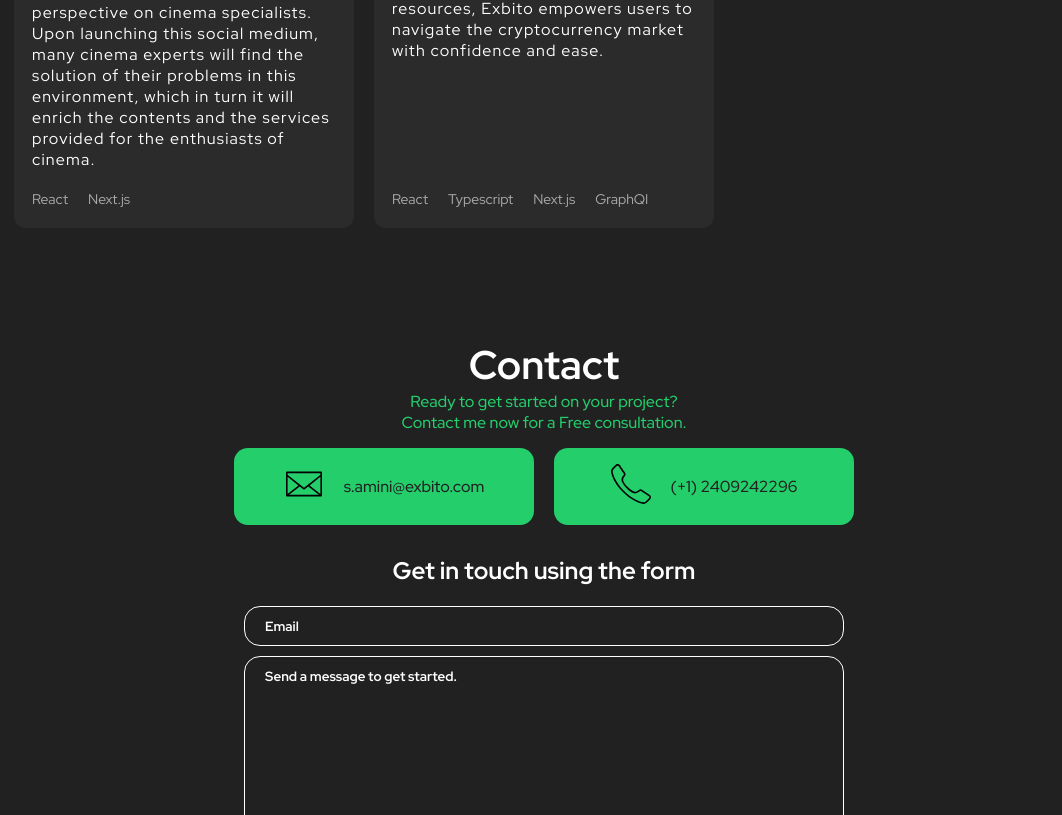
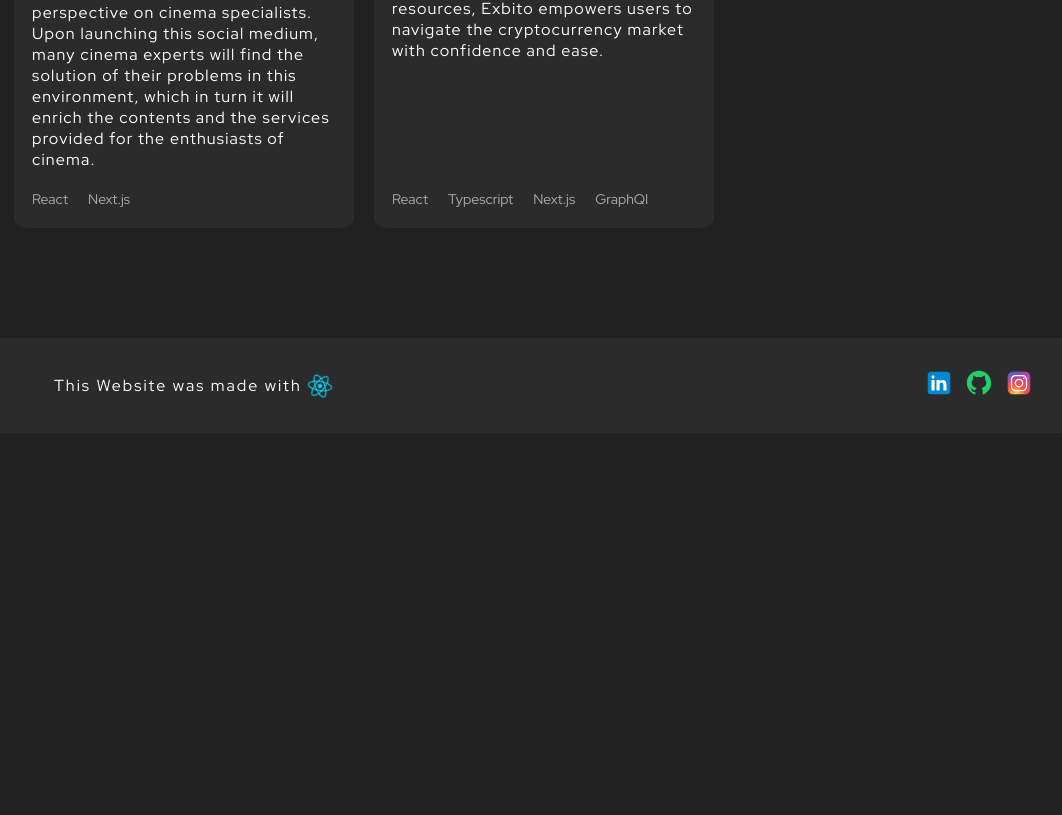
Before and after one commit to sadafamininia99/Pottfolio, a React (Create React App) app: page / in a window 1280 px wide. Shown: the part 1985-2800 px from the top of the page, without its empty margins (96-1158 px from the left). After the commit the page ends 2418 px from the top, so only its background shows below. Built offline with nearby package versions, Linux system fonts and the light colour scheme.

Commit message:
fix and update

```diff
--- a/src/components/Contact/Contact.tsx
+++ /dev/null
@@ -1,31 +0,0 @@
-import { Container } from "./styles";
-import emailIcon from "../../assets/email-icon.svg";
-import phoneIcon from "../../assets/phone-icon.svg";
-import { Form } from "../Form/Form";
-
-export function Contact() {
-  return (
-    <Container id="contact">
-      <header>
-        <h2>Contact</h2>
-        <p>Ready to get started on your project? </p>
-        <p>Contact me now for a Free consultation.</p>
-      </header>
-      <div className="contacts">
-        <div>
-          <a href="s.amini@exbito.com">
-            <img src={emailIcon} alt="Email" />
-          </a>
-          <a href="s.amini@exbito.com">s.amini@exbito.com</a>
-        </div>
-        <div>
-          <a href="tel:+1(240)90242296">
-            <img src={phoneIcon} alt="Phone No" />
-          </a>
-          <a href="tel:+919630576848">(+1) 2409242296</a>
-        </div>
-      </div>
-      <Form></Form>
-    </Container>
-  );
-}
--- a/src/components/Contact/styles.ts
+++ /dev/null
@@ -1,75 +0,0 @@
-import styled from "styled-components";
-
-
-export const Container = styled.section`
-  margin-top: 10rem;
-
-  header{
-    text-align: center;
-    h2{
-      text-align: center;
-      font-size: 4rem;
-    }
-    p{
-      color: var(--green);
-      font-weight: 500;
-    }
-  }
-
-  .contacts{
-    display: flex;
-    align-items: center;
-    justify-content: center;
-    gap: 2rem;
-    place-items: center;
-    margin-top: 1.5rem;
-    div{
-      display: flex;
-      align-items: center;
-      justify-content: center;
-      width: 50%;
-      max-width: 30rem;
-      gap: 2rem;
-      background-color: var(--green);
-      border-radius: 1.4rem;
-      padding: 1.6rem 2.8rem;
-      transition: background-color 0.25s;
-      img{
-        width: 4rem;
-      }
-      a{
-        color: var(--black);
-        font-weight: 500;
-      }
-      &:hover{
-        background-color: var(--pink);
-        a{
-          color: #FFF;
-        }
-      }
-    }
-  }
-
-
-  @media(max-width: 960px){
-    .contacts{
-      flex-direction: column;
-      div{
-        width: 100%;
-
-      }
-    }
-  }
-
-`
-/* old one - 2/1/2023 -
-@media(max-width: 960px){
-    .contacts{
-      flex-direction: column;
-      div{
-        width: 100%;
-        flex-direction: column;
-      }
-    }
-
-*/
--- a/src/components/Main/Main.tsx
+++ b/src/components/Main/Main.tsx
@@ -2,7 +2,6 @@ import Particles from "react-tsparticles";
 import { Container } from "./styles";
 import { Hero } from "../Hero/Hero";
 import { About } from "../About/About";
-import { Contact } from "../Contact/Contact";
 import { Project } from "../Project/Project";
 import htmlIcon from "../../assets/html-icon.svg";
 import cssIcon from "../../assets/css-icon.svg";
@@ -249,7 +248,7 @@ export function Main() {
       <Hero></Hero>
       <About></About>
       <Project></Project>
-      <Contact></Contact>
+      {/* <Contact></Contact> */}
     </Container>
   );
 }
```
Also changed, not shown: package.json (+5 -5 lines), src/App.tsx (+8 -8 lines), 1 other file (tests, documents, lock files or other folders).
